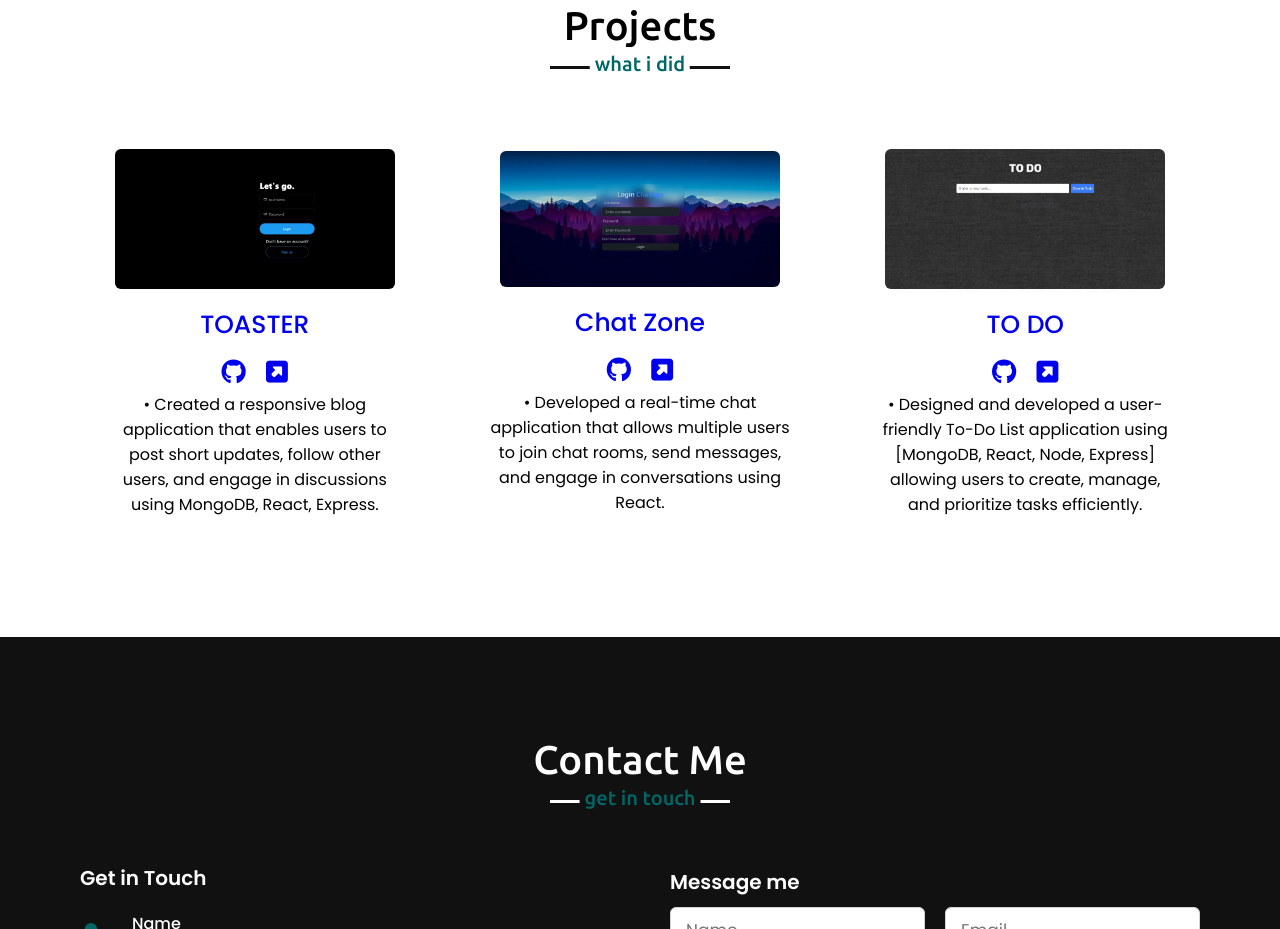
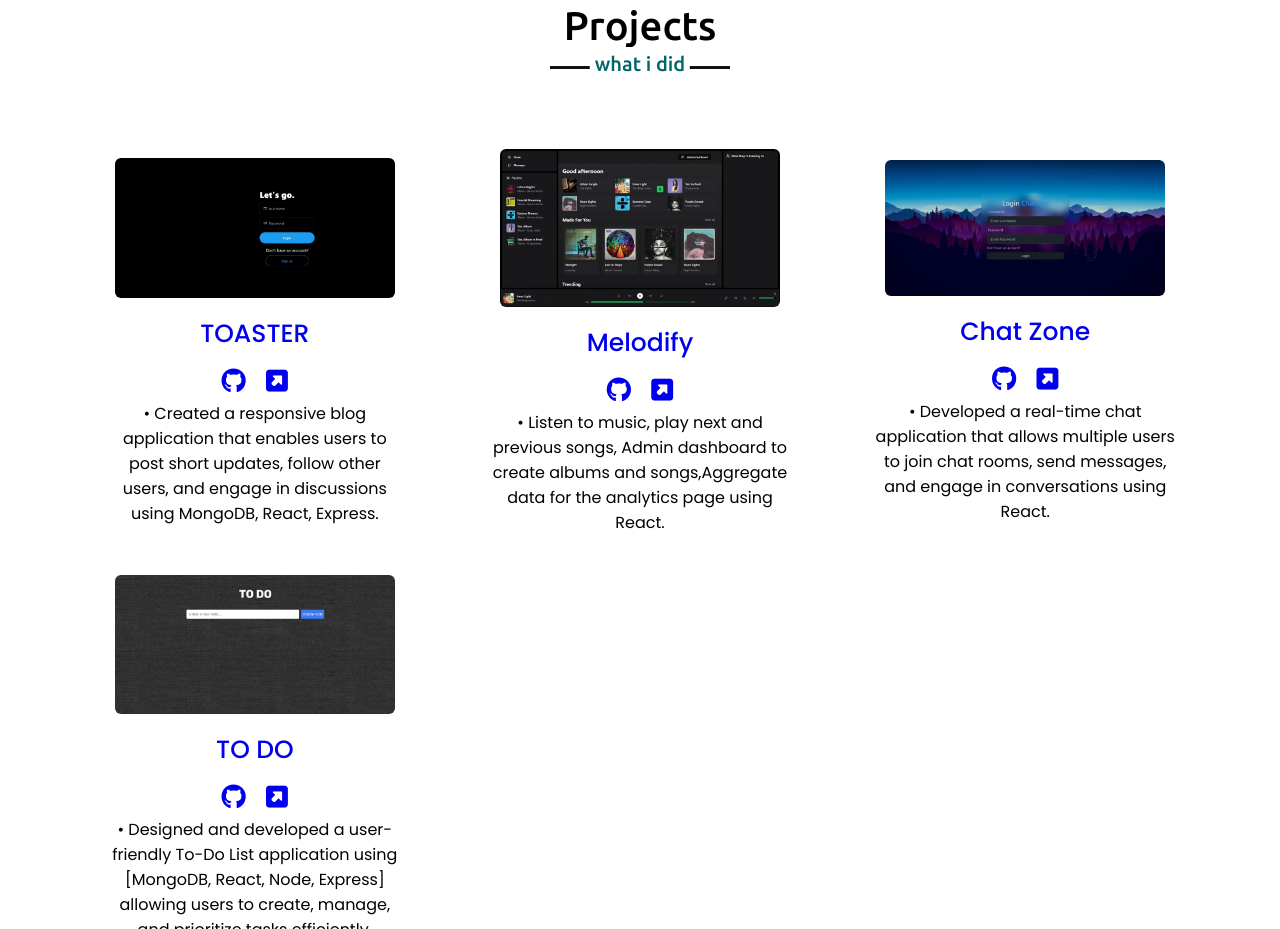
Before and after one commit to NANDHUSRI115/Portfolio, a plain HTML site: page index.html in a window 1280 px wide. Shown: the part 2560-3489 px from the top of the page. Drawn offline with nearby package versions, Linux system fonts and the light colour scheme.

Commit message:
melodify update

```diff
--- a/index.html
+++ b/index.html
@@ -165,6 +165,8 @@
       <div class="max-width">
         <h2 class="title">Projects</h2>
         <div class="projects-content">
+
+
           <div class="card">
             <div class="box">
 
@@ -187,6 +189,29 @@
 
               <p>
                 •	Created a responsive blog application that enables users to post short updates, follow other users, and engage in discussions using MongoDB, React, Express.
+              </p>
+            </div>
+          </div>
+
+          <div class="card">
+            <div class="box">
+              <a
+                href="https://melodify-cmfg.onrender.com"
+                target="_blank"
+              >
+                <img src="/img/Melodify.png" alt="Library" />
+                <div class="text">Melodify</div></a
+              >
+              <div class="host">
+                <a href="https://github.com/NANDHUSRI115/Melodify" target="_blank"><i class="fab fa-github"></i></a>
+                  <a
+                    href="https://melodify-cmfg.onrender.com"
+                    target="_blank"
+                  ><i class="fas fa-external-link-square-alt"></i></a
+                ></i>
+              </div>
+              <p>
+                •	Listen to music, play next and previous songs, Admin dashboard to create albums and songs,Aggregate data for the analytics page using React.
               </p>
             </div>
           </div>
```
Also changed, not shown: img/Melodify.png (added).
